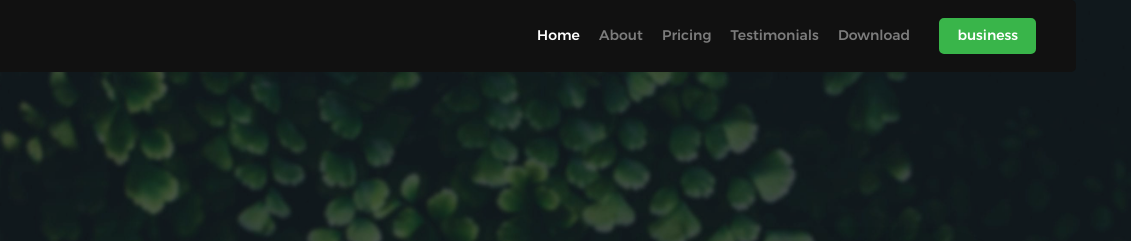
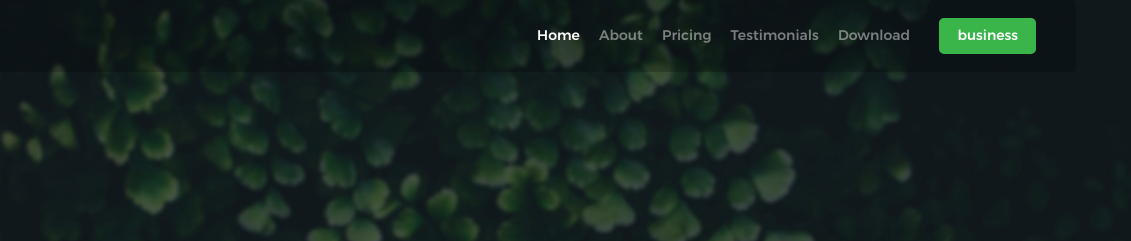
Before and after one commit to t2hasnain/cxnew, a plain HTML site: page index.html in a window 1280 px wide. Shown: the top 241 px of the page, 149-1280 px from the left. Drawn offline with Linux system fonts and the light colour scheme; files whose address does not match are found by name.

Commit message:
Add files via upload

```diff
--- a/css/main.css
+++ b/css/main.css
@@ -1126,8 +1126,8 @@ h1.intro-header::before {
 #header {
   width: 100%;
   height: 72px;
-  background-color: #111111;
   position: fixed;
+  background-color: rgba(0, 0, 0, 0.2);
   left: 50%;
   -webkit-transform: translateX(-50%);
   -ms-transform: translateX(-50%);
```
